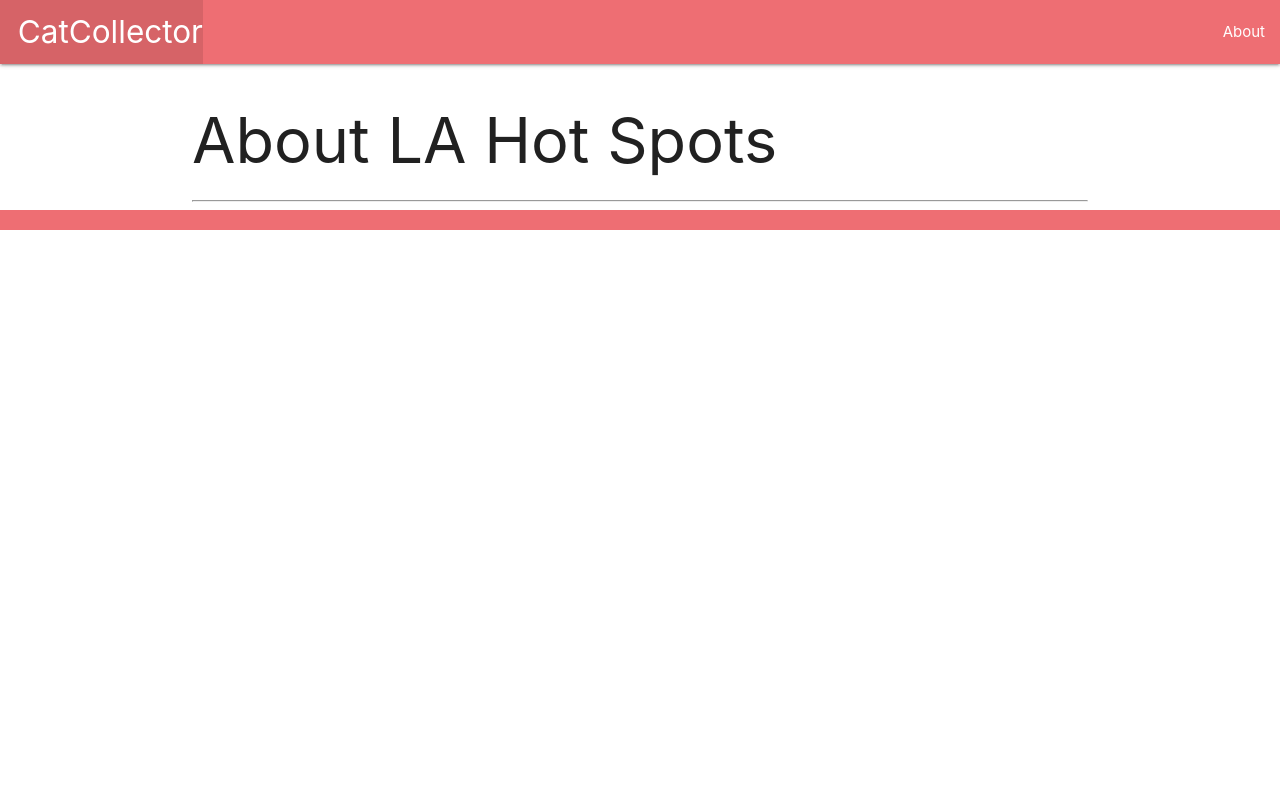
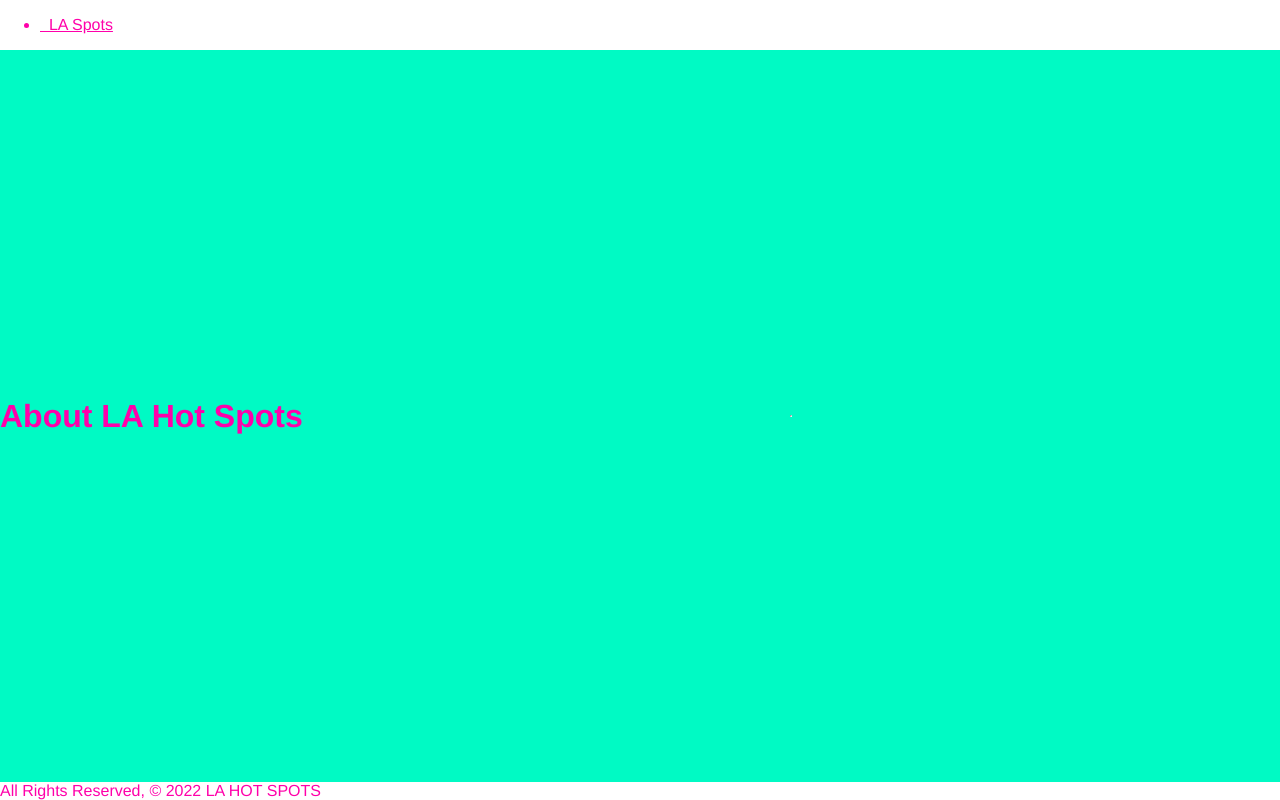
Before and after one commit to Dandd6541/LA-Spots-, a Django app: page /about/ in a window 1280 px wide. Run offline with Django 4.2, Linux system fonts and the light colour scheme.

Commit message:
html pt2

```diff
--- a/main_app/static/css/style.css
+++ b/main_app/static/css/style.css
@@ -0,0 +1,41 @@
+* {
+    box-sizing: border-box;
+    font-family: Helvetica;
+    color: #ff00aa;
+  }
+
+  body {
+    margin: 0;
+    height: 100vh;
+    display: grid;
+    grid-template-rows: 50px 1fr;
+    grid-template-areas:
+      "nav"
+      "main"
+  }
+
+  nav > img {
+    width: 34px;
+    object-fit: contain;
+    margin-right: auto;
+  }
+
+  body > main {
+    grid-area: main;
+    display: flex;
+    align-items: center;
+    background-color: #00fac4;
+
+  }
+
+
+  .login {
+    display: flex;
+    justify-content: center;
+    align-items: center;
+    height: 34px;
+  }
+
+  .login img {
+    height: 30px;
+  }
--- a/main_app/templates/base.html
+++ b/main_app/templates/base.html
@@ -6,7 +6,7 @@
   <meta name="viewport" content="width=device-width, initial-scale=1.0">
   <meta http-equiv="X-UA-Compatible" content="ie=edge">
   <title>Cat Collector</title>
-  <link rel="stylesheet" href="https://cdnjs.cloudflare.com/ajax/libs/materialize/1.0.0/css/materialize.min.css">
+
   <link rel="stylesheet" type="text/css" href="{% static 'css/style.css' %}">
 
 </head>
@@ -15,7 +15,7 @@
     <nav>
       <div class="nav-wrapper">
         <ul>
-          <li><a href="/" class="left brand-logo">&nbsp;&nbsp;CatCollector</a></li>
+          <li><a href="/" class="left brand-logo">&nbsp;&nbsp;LA Spots</a></li>
         </ul>
         <ul class="right">
           <li><a href="/about">About</a></li>
```
